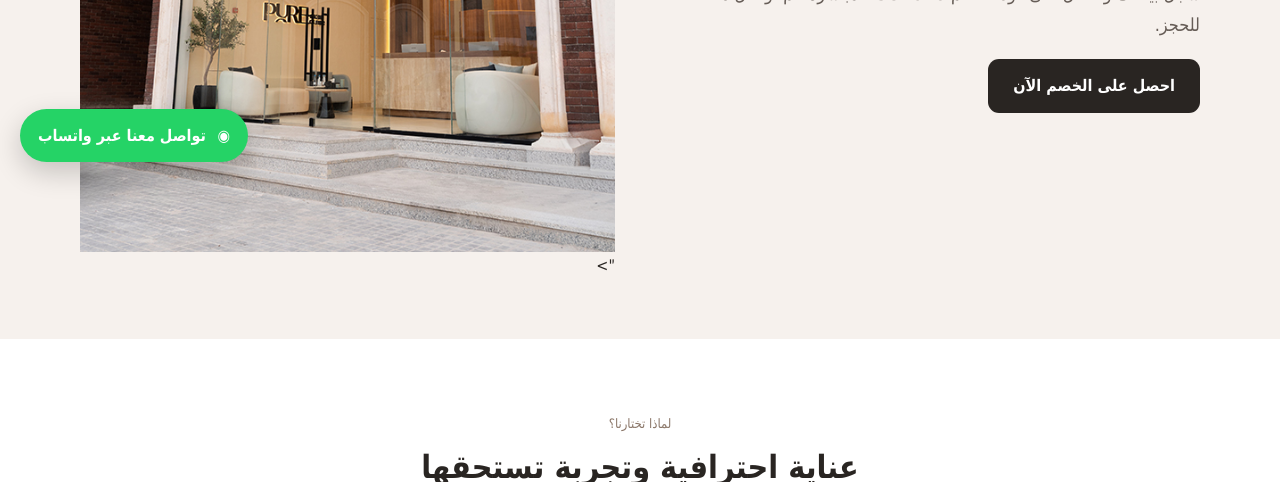
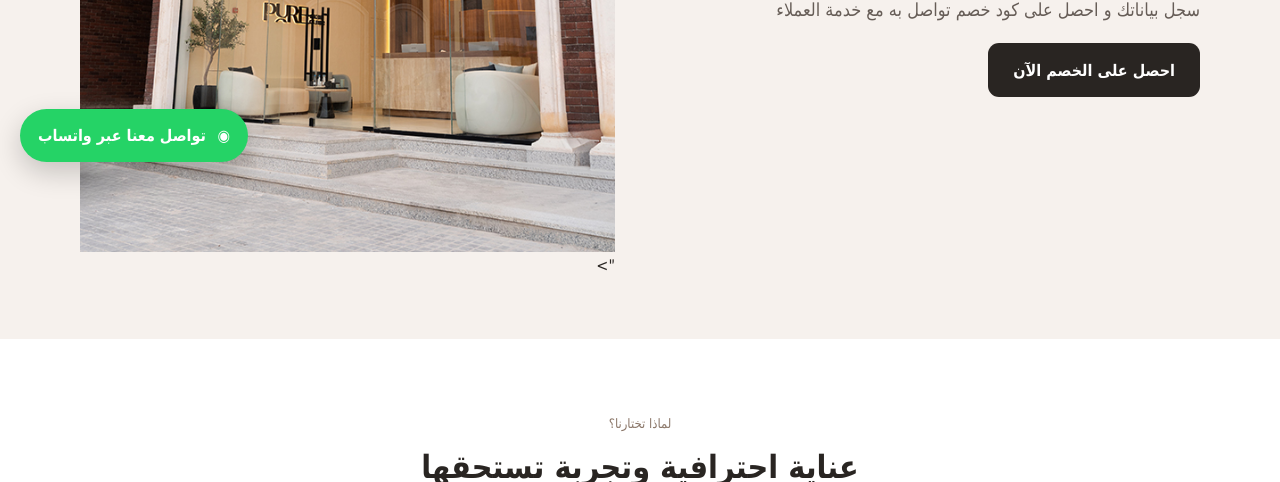
Before and after one commit to bassemawad142/landingpage1clinic, a plain HTML site: page index.html in a window 1280 px wide. Shown: the part 618-1100 px from the top of the page. Drawn offline with Linux system fonts and the light colour scheme.

Commit message:
Update index.html

```diff
--- a/index.html
+++ b/index.html
@@ -11,7 +11,7 @@
 <main>
 <section class="hero"><div class="wrap hero-grid">
 <div><span class="badge">عرض خاص لفترة محدودة</span><h1>احصل على خصمك الخاص الآن</h1><div class="discount">30<span>%</span></div>
-<p>سجل بياناتك واحصل على كود الخصم <strong>PSO2026</strong> مباشرة، ثم تواصل معنا للحجز.</p>
+<p>  سجل بياناتك و احصل على كود خصم تواصل به مع خدمة العملاء </p>
 <a class="btn" href="#register">احصل على الخصم الآن</a></div>
 <div class="hero-img"><<img src="2.jpg" alt="عرض Pure Skin">"></div>
 </div></section>
```
